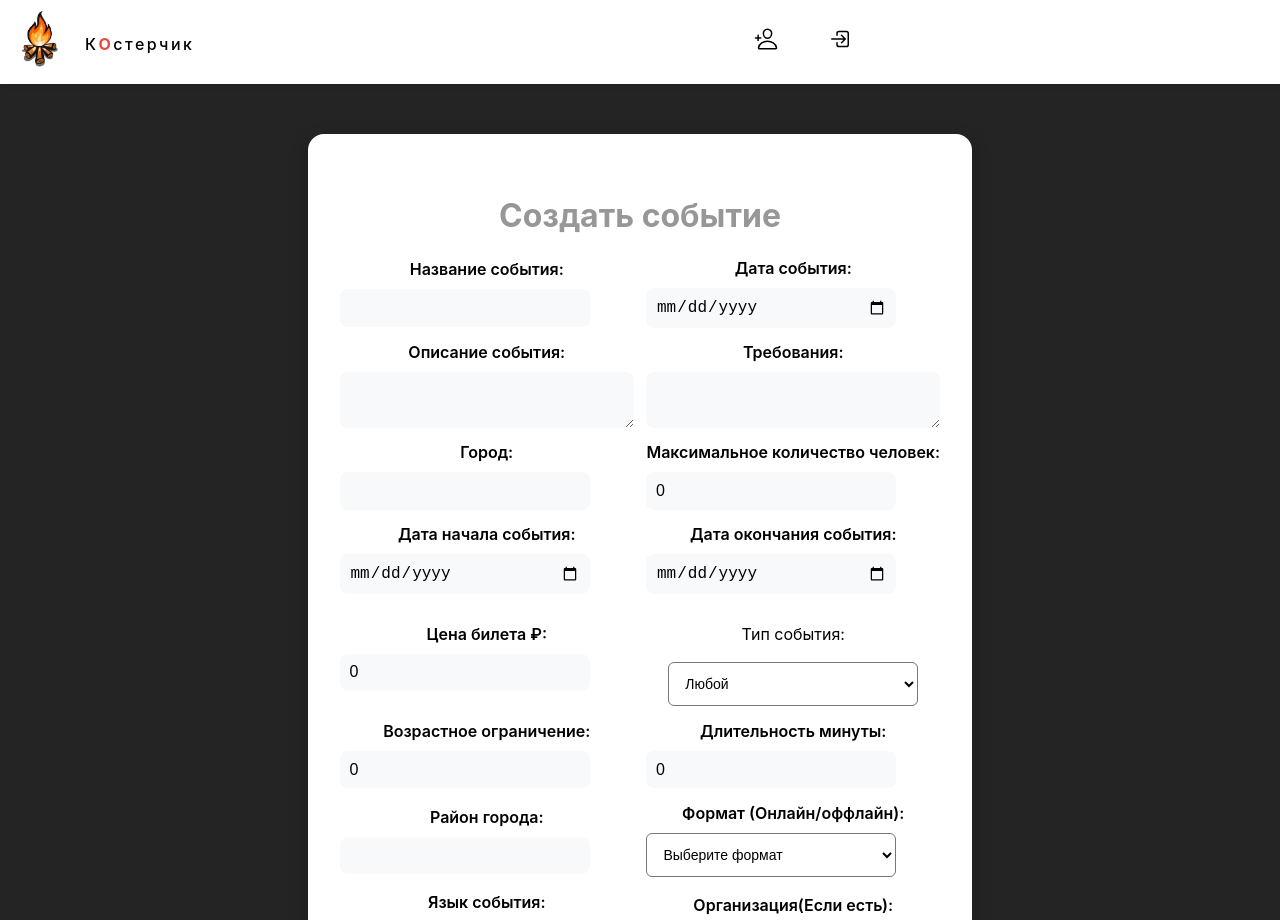
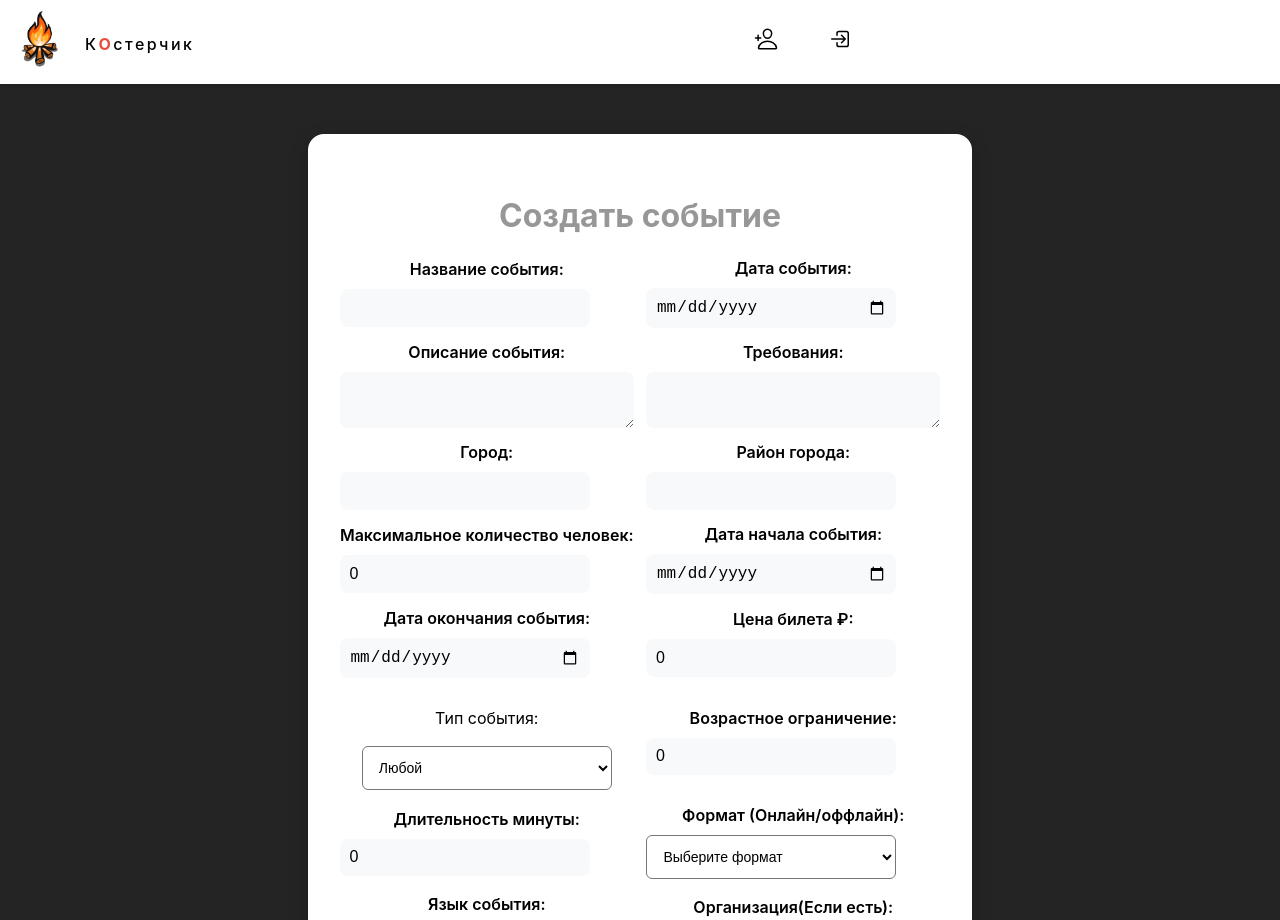
Before and after one commit to Nautasaf/Kosterchik, a React (Vite) app in the folder client/: page /create-event in a window 1280 px wide. Shown: the top 920 px of the page. Built offline with nearby package versions, Linux system fonts and the light colour scheme.

Commit message:
CreateEvForm

```diff
--- a/client/components/createEvent/CreateEvent.tsx
+++ b/client/components/createEvent/CreateEvent.tsx
@@ -197,12 +197,24 @@ const CreateEvent: React.FC = () => {
           />
         </div>
         <div className={styles.formGroup}>
+          <label>Район города:</label>
+          <input
+            type='text'
+            value={district}
+            onChange={(e) => setDistrict(e.target.value)}
+            required
+          />
+        </div>
+        <div className={styles.formGroup}>
           <label>Максимальное количество человек:</label>
           <input
-            type='number'
+            type='text'
             value={maxPeople}
-            onChange={(e) => setMaxPeople(Number(e.target.value))}
-            required
+            onChange={(e) => {
+              const value = e.target.value;
+              const numericValue = value.replace(/[^0-9]/g, '');
+              setMaxPeople(numericValue ? Number(numericValue) : 0);
+            }}
           />
         </div>
         <div className={styles.formGroup}>
@@ -284,15 +296,6 @@ const CreateEvent: React.FC = () => {
   />
 </div>
         <div className={styles.formGroup}>
-          <label>Район города:</label>
-          <input
-            type='text'
-            value={district}
-            onChange={(e) => setDistrict(e.target.value)}
-            required
-          />
-        </div>
-        <div className={styles.formGroup}>
   <label>Формат (Онлайн/оффлайн):</label>
   <select
     value={format}
```
